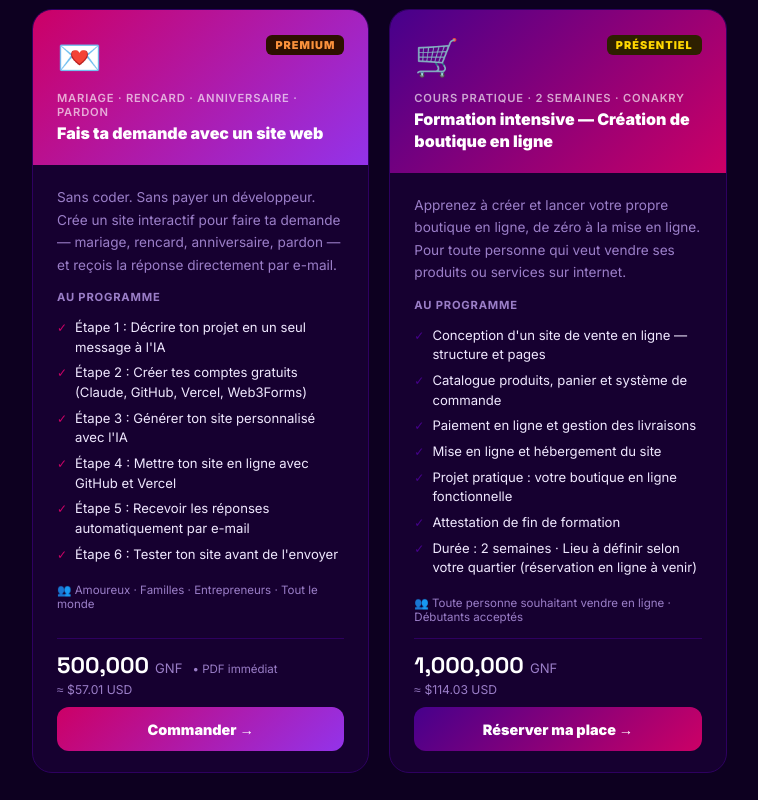
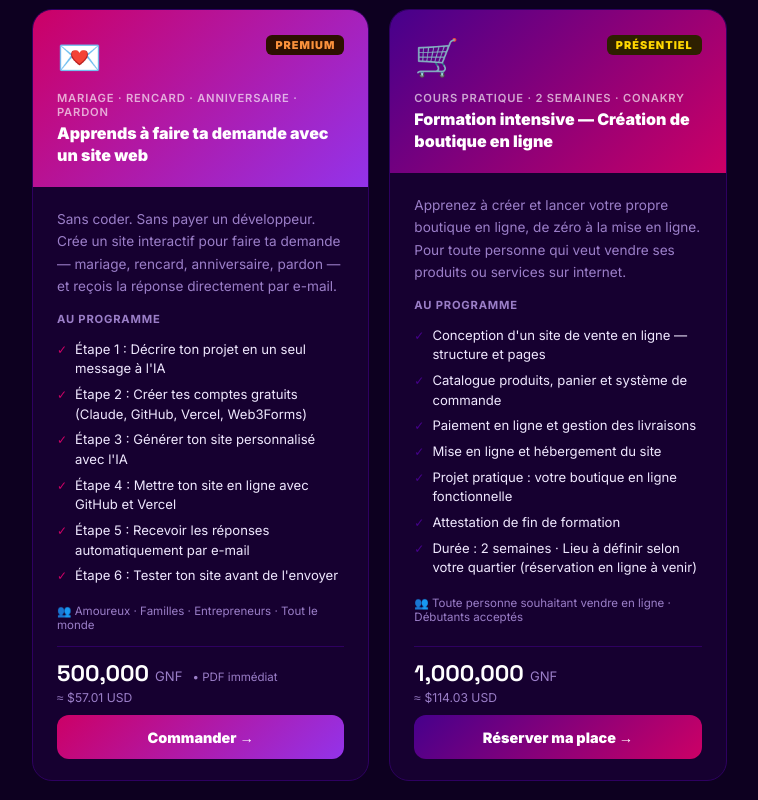
Before and after one commit to jecodefficacement/jecode-boutique, a React (Vite) app: page / in a window 1280 px wide. Shown: the part 1740-2540 px from the top of the page, without its empty margins (82-840 px from the left). Built offline with nearby package versions, Linux system fonts and the light colour scheme.

Commit message:
Update App.jsx

```diff
--- a/src/App.jsx
+++ b/src/App.jsx
@@ -118,7 +118,7 @@ const GUIDES = [
     tag: "PREMIUM",
     tagColor: "#FB923C",
     tagBg: "#2D1000",
-    titre: "Fais ta demande avec un site web",
+    titre: "Apprends à faire ta demande avec un site web",
     sous_titre: "Mariage · Rencard · Anniversaire · Pardon",
     prix: 500000,
     couleur: C.rose,
```
